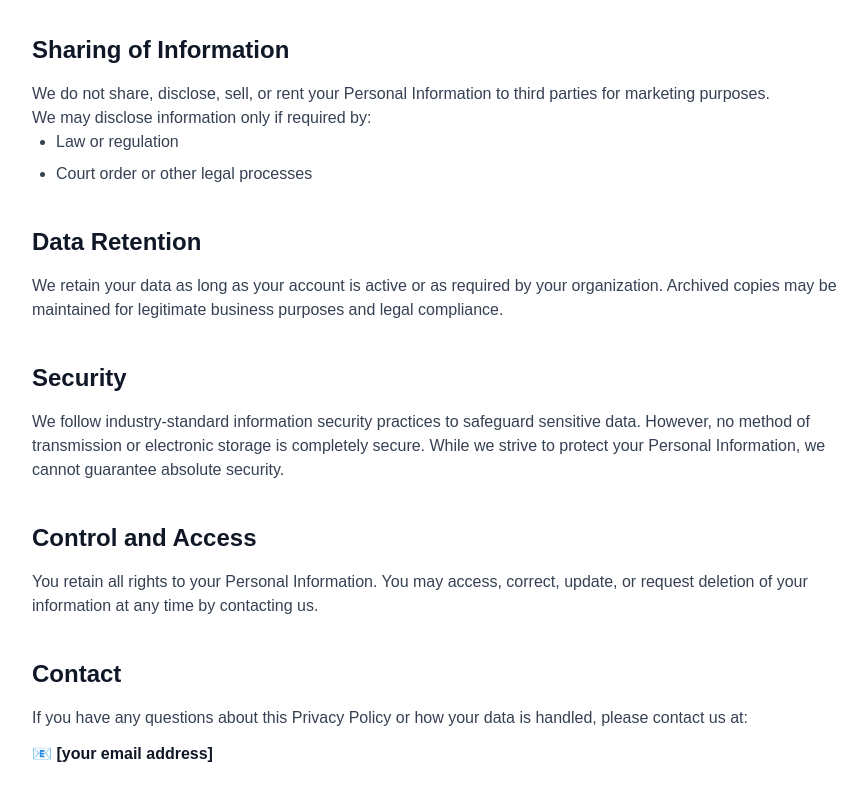
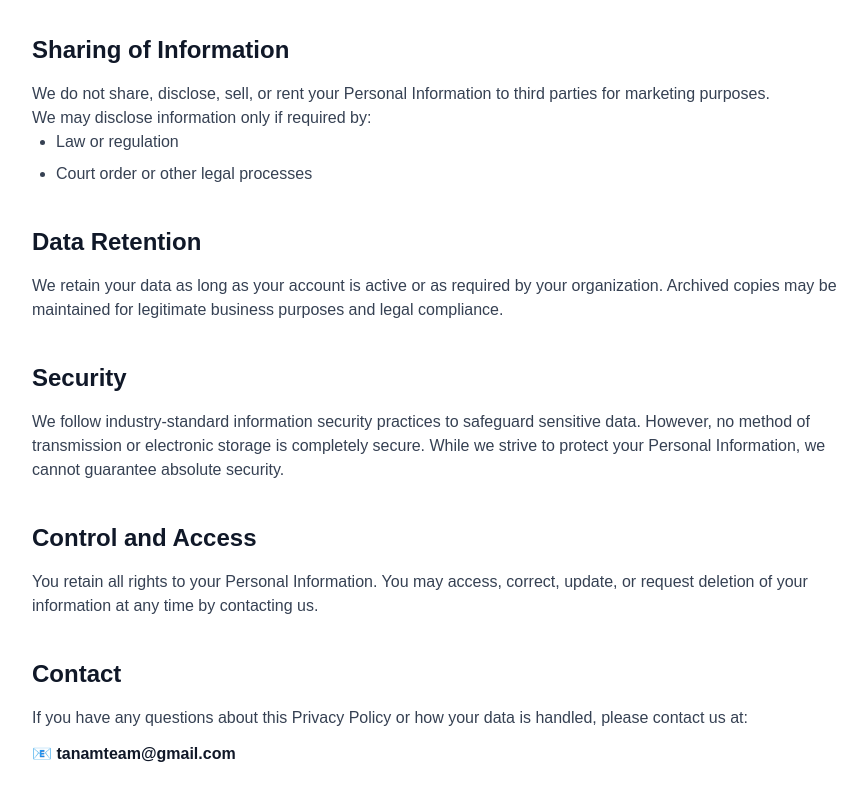
Before and after one commit to tanamdev/needabeauty_website, a Next.js app: page /privacy-policy in a window 1280 px wide. Shown: the part 1389-2189 px from the top of the page, without its empty margins (192-1059 px from the left). Built offline with nearby package versions, Linux system fonts and the light colour scheme.

Commit message:
fix: update email

```diff
--- a/app/privacy-policy/page.tsx
+++ b/app/privacy-policy/page.tsx
@@ -70,7 +70,7 @@ export default function PrivacyPolicy() {
       contact: {
         title: "Contact",
         p1: "If you have any questions about this Privacy Policy or how your data is handled, please contact us at:",
-        email: "[your email address]",
+        email: "tanamteam@gmail.com",
       },
     },
 
```
